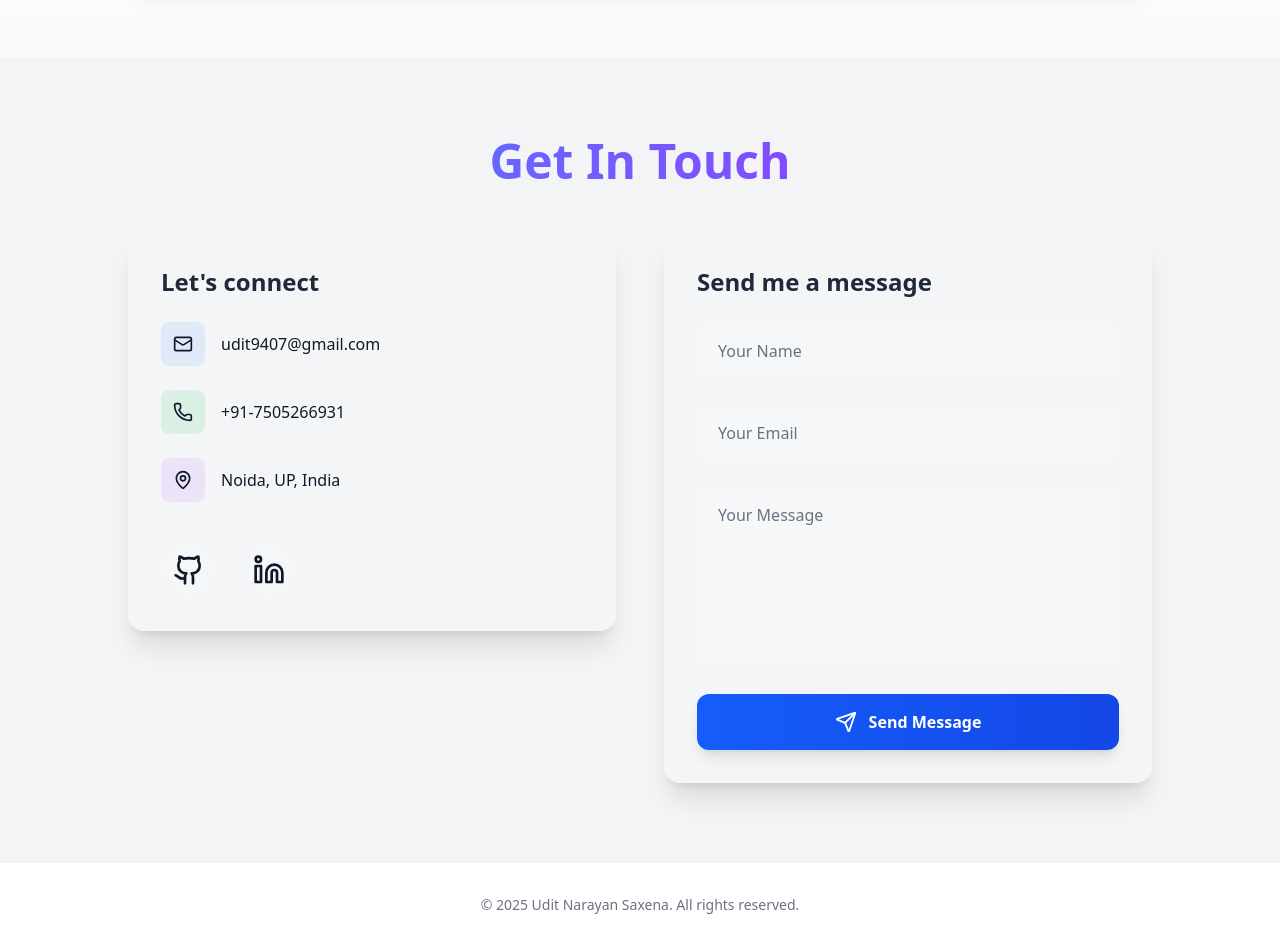
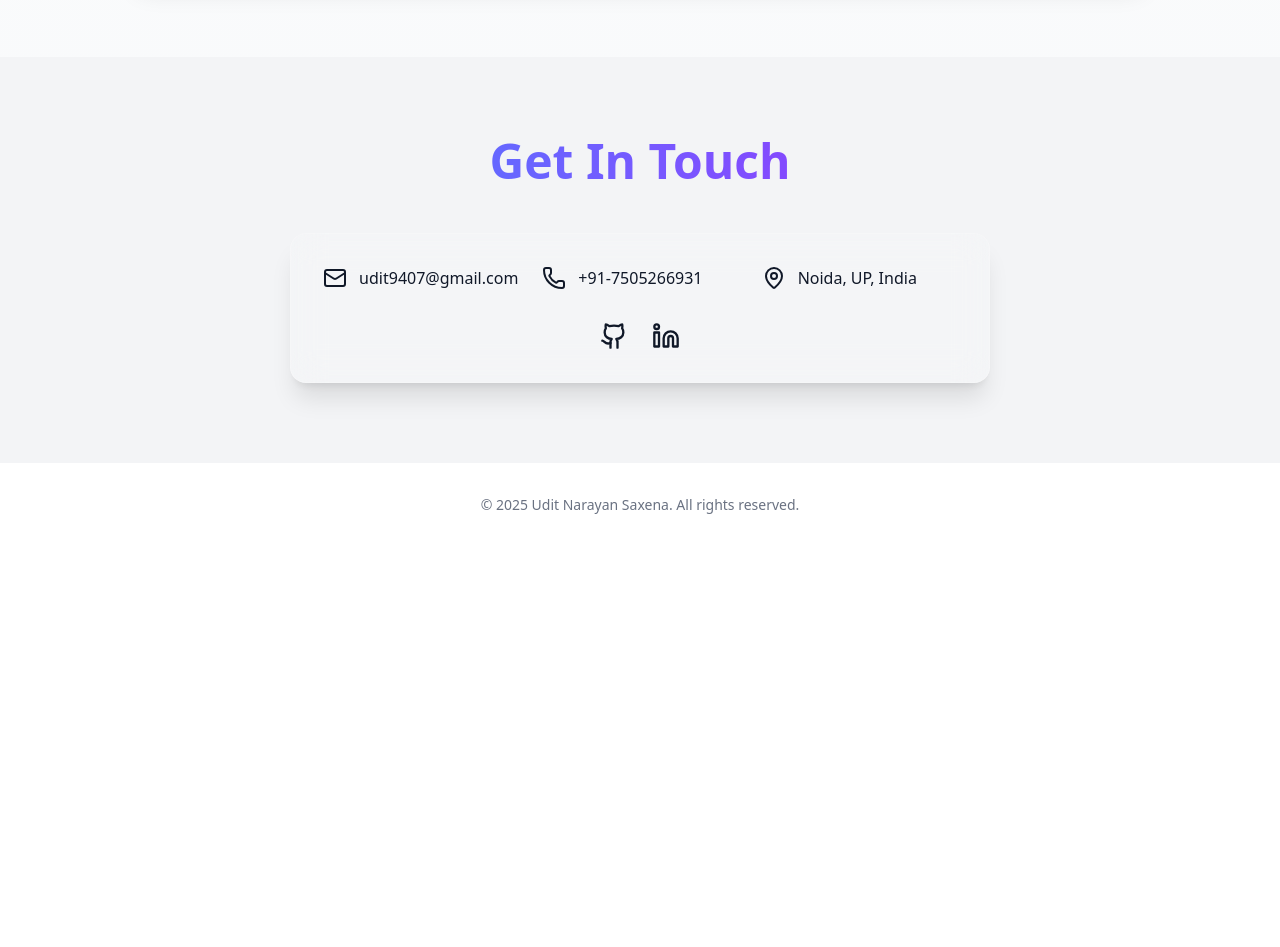
Before and after one commit to UDITNARYANSAXENA/Portfolio, a React (Vite) app: page / in a window 1280 px wide. Shown: the part 4780-5727 px from the top of the page. After the commit the page ends 5327 px from the top, so only its background shows below. Built offline with nearby package versions, Linux system fonts and the light colour scheme.

Commit message:
Update Contact.jsx
Signed-off-by: Udit Narayan Saxena <112774792+UDITNARYANSAXENA@users.noreply.github.com>

```diff
--- a/src/components/Contact.jsx
+++ b/src/components/Contact.jsx
@@ -1,183 +1,39 @@
-// components/Contact.tsx (or app/contact/Contact.tsx)
 import { motion } from 'framer-motion'
-import { Mail, Phone, MapPin, Github, Linkedin, Send } from 'lucide-react'
-import { useForm, ValidationError } from '@formspree/react'
-
+import { Mail, Phone, MapPin, Github, Linkedin } from 'lucide-react'
 export default function Contact() {
-  const [state, handleSubmit] = useForm("mblnkjqd")  // Your real Formspree form ID
-
   return (
     <section id="contact" className="py-20 px-6 bg-gray-100 dark:bg-gray-900">
-      <div className="container mx-auto max-w-5xl">
-        {/* Section Title */}
+      <div className="container mx-auto max-w-4xl text-center">
         <motion.h2
           initial={{ opacity: 0, y: 20 }}
           whileInView={{ opacity: 1, y: 0 }}
           viewport={{ once: true }}
-          transition={{ duration: 0.6 }}
-          className="text-5xl font-bold mb-12 text-center gradient-text"
+          className="text-5xl font-bold mb-12 gradient-text"
         >
           Get In Touch
         </motion.h2>
-
-        <div className="grid lg:grid-cols-2 gap-12 items-start">
-          {/* Left: Contact Info */}
         <motion.div
-            initial={{ opacity: 0, x: -50 }}
-            whileInView={{ opacity: 1, x: 0 }}
+          initial={{ opacity: 0, y: 20 }}
+          whileInView={{ opacity: 1, y: 0 }}
           viewport={{ once: true }}
-            transition={{ delay: 0.2, duration: 0.6 }}
-            className="glass p-8 rounded-2xl h-fit shadow-xl"
+          className="glass p-8 rounded-2xl inline-block"
         >
-            <h3 className="text-2xl font-semibold mb-6 text-gray-800 dark:text-white">
-              Let's connect
-            </h3>
-
-            <div className="space-y-6 text-left">
-              <a
-                href="mailto:udit9407@gmail.com"
-                className="flex items-center gap-4 hover:text-blue-500 transition-colors group"
-              >
-                <div className="p-3 bg-blue-500/10 rounded-lg group-hover:bg-blue-500/20 transition-colors">
-                  <Mail className="w-5 h-5" />
+          <div className="grid md:grid-cols-3 gap-6 text-left">
+            <a href="mailto:udit9407@gmail.com" className="flex items-center gap-3 hover:text-blue-500">
+              <Mail /> udit9407@gmail.com
+            </a>
+            <div className="flex items-center gap-3">
+              <Phone /> +91-7505266931
             </div>
-                <span className="font-medium">udit9407@gmail.com</span>
-              </a>
-
-              <div className="flex items-center gap-4">
-                <div className="p-3 bg-green-500/10 rounded-lg">
-                  <Phone className="w-5 h-5" />
-                </div>
-                <span className="font-medium">+91-7505266931</span>
-              </div>
-
-              <div className="flex items-center gap-4">
-                <div className="p-3 bg-purple-500/10 rounded-lg">
-                  <MapPin className="w-5 h-5" />
-                </div>
-                <span className="font-medium">Noida, UP, India</span>
+            <div className="flex items-center gap-3">
+              <MapPin /> Noida, UP, India
             </div>
           </div>
-
-            {/* Social Links */}
-            <div className="flex gap-6 mt-10 justify-center lg:justify-start">
-              <a
-                href="https://github.com/UDITNARYANSAXENA"
-                target="_blank"
-                rel="noopener noreferrer"
-                className="p-3 bg-white/10 hover:bg-white/20 dark:bg-black/20 dark:hover:bg-black/30 rounded-full transition-all hover:scale-110"
-                aria-label="GitHub"
-              >
-                <Github size={32} />
-              </a>
-              <a
-                href="https://linkedin.com/in/udit-narayan-saxena"
-                target="_blank"
-                rel="noopener noreferrer"
-                className="p-3 bg-white/10 hover:bg-white/20 dark:bg-black/20 dark:hover:bg-black/30 rounded-full transition-all hover:scale-110"
-                aria-label="LinkedIn"
-              >
-                <Linkedin size={32} />
-              </a>
+          <div className="flex justify-center gap-6 mt-8">
+            <a href="https://github.com/UDITNARYANSAXENA" target="_blank"><Github size={28} /></a>
+            <a href="https://linkedin.com/in/udit-narayan-saxena" target="_blank"><Linkedin size={28} /></a>
           </div>
         </motion.div>
-
-          {/* Right: Contact Form */}
-          <motion.div
-            initial={{ opacity: 0, x: 50 }}
-            whileInView={{ opacity: 1, x: 0 }}
-            viewport={{ once: true }}
-            transition={{ delay: 0.3, duration: 0.6 }}
-            className="glass p-8 rounded-2xl shadow-xl"
-          >
-            <h3 className="text-2xl font-semibold mb-6 text-gray-800 dark:text-white">
-              Send me a message
-            </h3>
-
-            {state.succeeded ? (
-              <motion.div
-                initial={{ opacity: 0, scale: 0.9 }}
-                animate={{ opacity: 1, scale: 1 }}
-                className="text-center py-10"
-              >
-                <div className="text-green-500 text-6xl mb-4">✓</div>
-                <p className="text-xl font-medium text-green-600 dark:text-green-400">
-                  Thank you! Your message has been sent successfully.
-                </p>
-                <p className="text-gray-600 dark:text-gray-400 mt-2">
-                  I'll get back to you as soon as possible.
-                </p>
-              </motion.div>
-            ) : (
-              <form onSubmit={handleSubmit} className="space-y-6">
-                <div>
-                  <input
-                    type="text"
-                    name="name"
-                    placeholder="Your Name"
-                    required
-                    className="w-full px-5 py-4 rounded-xl bg-white/10 dark:bg-black/10 border border-white/20 dark:border-gray-700 backdrop-blur-sm focus:outline-none focus:border-blue-500 transition-all placeholder-gray-500"
-                  />
-                  <ValidationError
-                    prefix="Name"
-                    field="name"
-                    errors={state.errors}
-                    className="text-red-500 text-sm mt-1"
-                  />
-                </div>
-
-                <div>
-                  <input
-                    type="email"
-                    name="email"
-                    placeholder="Your Email"
-                    required
-                    className="w-full px-5 py-4 rounded-xl bg-white/10 dark:bg-black/10 border border-white/20 dark:border-gray-700 backdrop-blur-sm focus:outline-none focus:border-blue-500 transition-all placeholder-gray-500"
-                  />
-                  <ValidationError
-                    prefix="Email"
-                    field="email"
-                    errors={state.errors}
-                    className="text-red-500 text-sm mt-1"
-                  />
-                </div>
-
-                <div>
-                  <textarea
-                    name="message"
-                    rows={6}
-                    placeholder="Your Message"
-                    required
-                    className="w-full px-5 py-4 rounded-xl bg-white/10 dark:bg-black/10 border border-white/20 dark:border-gray-700 backdrop-blur-sm focus:outline-none focus:border-blue-500 transition-all placeholder-gray-500 resize-none"
-                  />
-                  <ValidationError
-                    prefix="Message"
-                    field="message"
-                    errors={state.errors}
-                    className="text-red-500 text-sm mt-1"
-                  />
-                </div>
-
-                <button
-                  type="submit"
-                  disabled={state.submitting}
-                  className="w-full py-4 bg-gradient-to-r from-blue-600 to-blue-700 hover:from-blue-700 hover:to-blue-800 disabled:from-blue-800 disabled:to-blue-900 text-white font-semibold rounded-xl flex items-center justify-center gap-3 transition-all duration-300 shadow-lg hover:shadow-blue-500/25"
-                >
-                  {state.submitting ? (
-                    <>
-                      <span>Sending...</span>
-                    </>
-                  ) : (
-                    <>
-                      <Send size={22} />
-                      Send Message
-                    </>
-                  )}
-                </button>
-              </form>
-            )}
-          </motion.div>
-        </div>
       </div>
     </section>
   )
```
Lines whose indentation alone changed are shown as unchanged.
